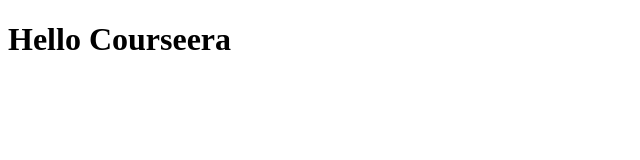
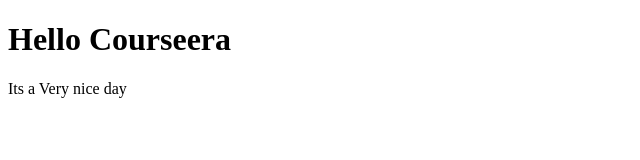
Before and after one commit to FreddieFair/course-eratest, a plain HTML site: page site/index.html in a window 1280 px wide. Shown: the whole page, without its empty margins (0-640 px from the left). Drawn offline with Linux system fonts and the light colour scheme.

Commit message:
small Addition to our page content

```diff
--- a/site/index.html
+++ b/site/index.html
@@ -5,6 +5,7 @@
 </head>
 <body>
 	<h1>Hello Courseera</h1>
+	<p>Its a Very nice day</p>
 
 </body>
 </html>
```
